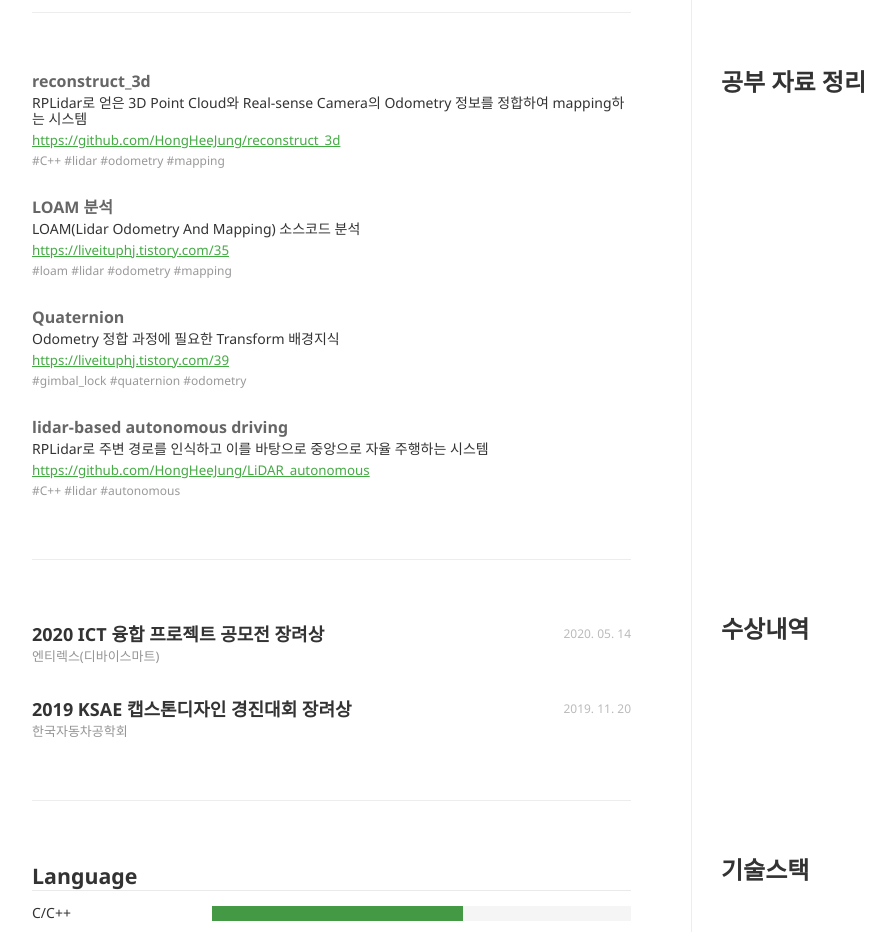
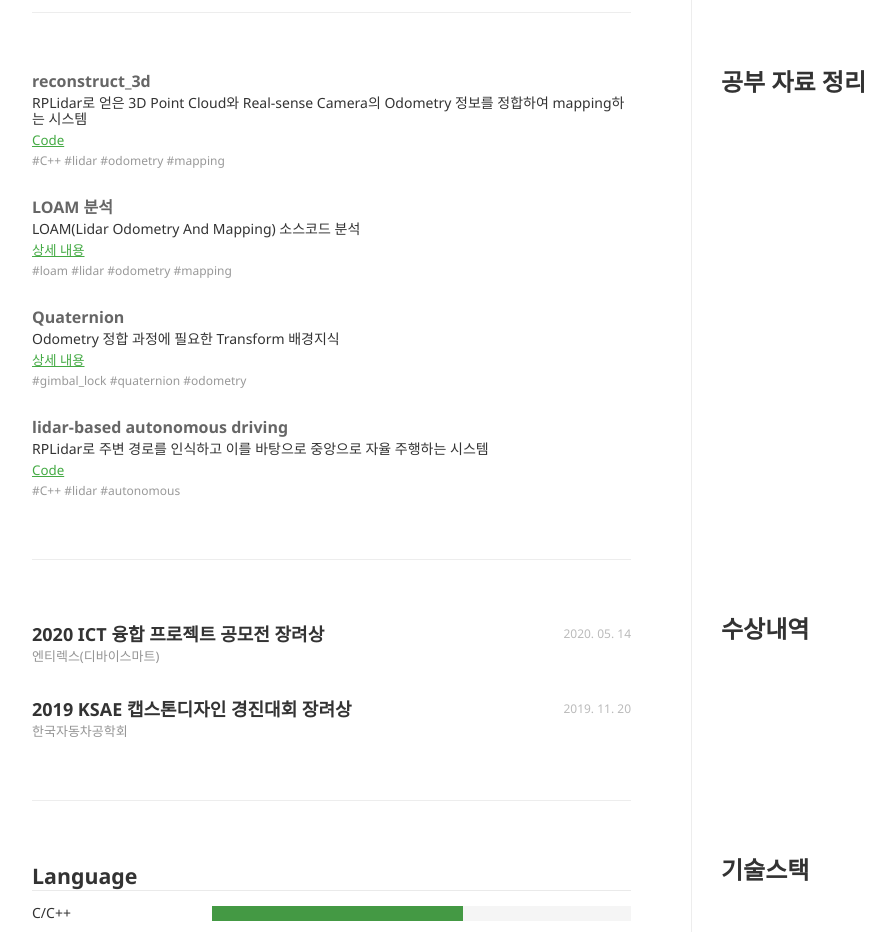
Before and after one commit to HongHeeJung/HongHeeJung.github.io, a plain HTML site: page index.html in a window 1280 px wide. Shown: the part 2320-3252 px from the top of the page, without its empty margins (188-1083 px from the left). Drawn offline with Linux system fonts and the light colour scheme.

Commit message:
Update index.html

```diff
--- a/index.html
+++ b/index.html
@@ -238,37 +238,37 @@
               <ul>
 
                 <li>
-                  <h3><a href="https://github.com/HongHeeJung/reconstruct_3d" target="_blank">reconstruct_3d </a></h3>
+                  <h3><a>reconstruct_3d </a></h3>
                   <p class="detail">
                     RPLidar로 얻은 3D Point Cloud와 Real-sense Camera의 Odometry 정보를 정합하여 mapping하는 시스템
-                    <a href="https://github.com/HongHeeJung/reconstruct_3d" target="_blank">https://github.com/HongHeeJung/reconstruct_3d</a>
+                    <a href="https://github.com/HongHeeJung/reconstruct_3d" target="_blank">Code</a>
                   </p>
                   <p class="tags">#C++ #lidar #odometry #mapping</p>
                 </li>
 
                 <li>
-                  <h3><a href="https://liveituphj.tistory.com/35" target="_blank">LOAM 분석 </a></h3>
+                  <h3><a>LOAM 분석 </a></h3>
                   <p class="detail">
                     LOAM(Lidar Odometry And Mapping) 소스코드 분석
-                    <a href="https://liveituphj.tistory.com/35" target="_blank">https://liveituphj.tistory.com/35</a>
+                    <a href="https://liveituphj.tistory.com/35" target="_blank">상세 내용</a>
                   </p>
                   <p class="tags">#loam #lidar #odometry #mapping</p>
                 </li>
 
                 <li>
-                  <h3><a href="https://liveituphj.tistory.com/39" target="_blank">Quaternion </a></h3>
+                  <h3><a>Quaternion </a></h3>
                   <p class="detail">
                     Odometry 정합 과정에 필요한 Transform 배경지식
-                    <a href="https://liveituphj.tistory.com/39" target="_blank">https://liveituphj.tistory.com/39</a>
+                    <a href="https://liveituphj.tistory.com/39" target="_blank">상세 내용</a>
                   </p>
                   <p class="tags">#gimbal_lock #quaternion #odometry</p>
                 </li>
 
                 <li>
-                  <h3><a href="https://github.com/HongHeeJung/LiDAR_autonomous" target="_blank">lidar-based autonomous driving </a></h3>
+                  <h3><a>lidar-based autonomous driving </a></h3>
                   <p class="detail">
                     RPLidar로 주변 경로를 인식하고 이를 바탕으로 중앙으로 자율 주행하는 시스템
-                    <a href="https://github.com/HongHeeJung/LiDAR_autonomous" target="_blank">https://github.com/HongHeeJung/LiDAR_autonomous</a>
+                    <a href="https://github.com/HongHeeJung/LiDAR_autonomous" target="_blank">Code</a>
                   </p>
                   <p class="tags">#C++ #lidar #autonomous</p>
                 </li>
```
